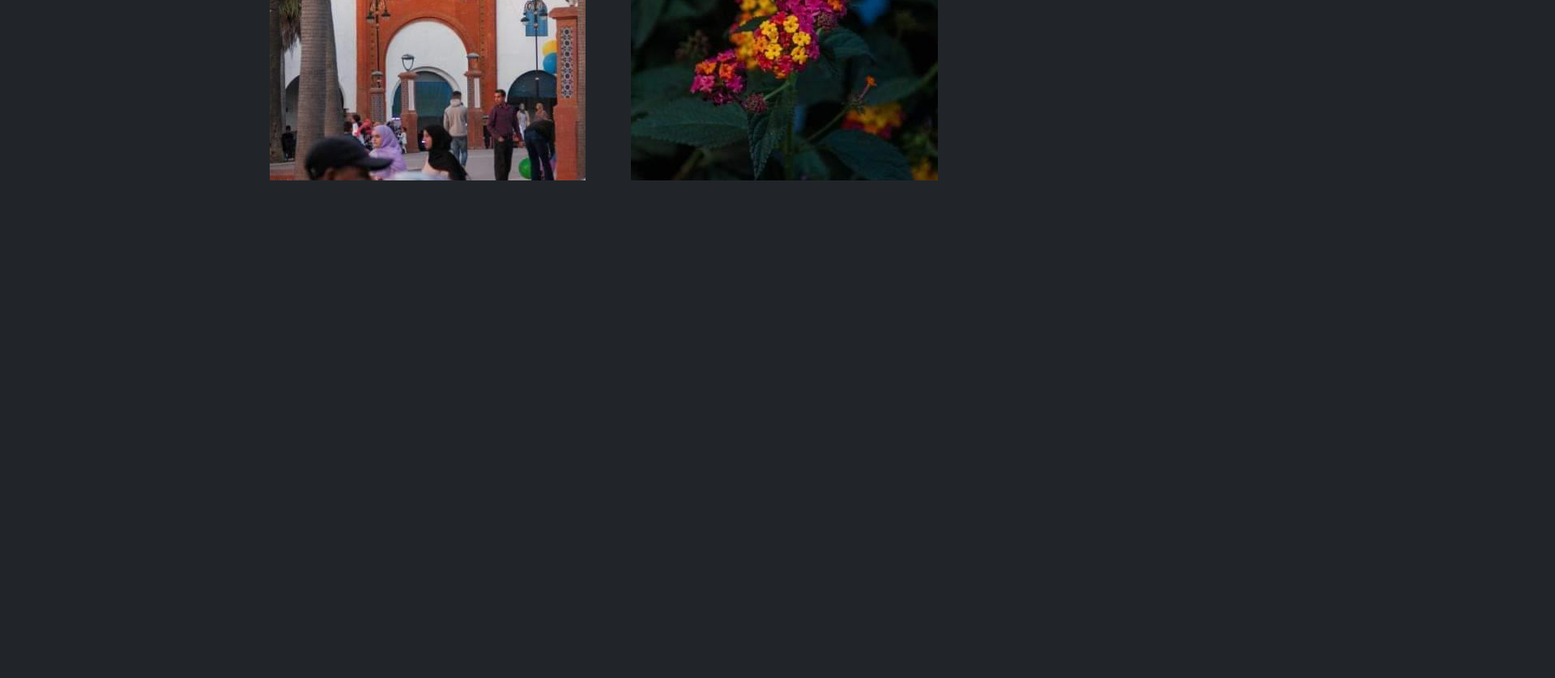
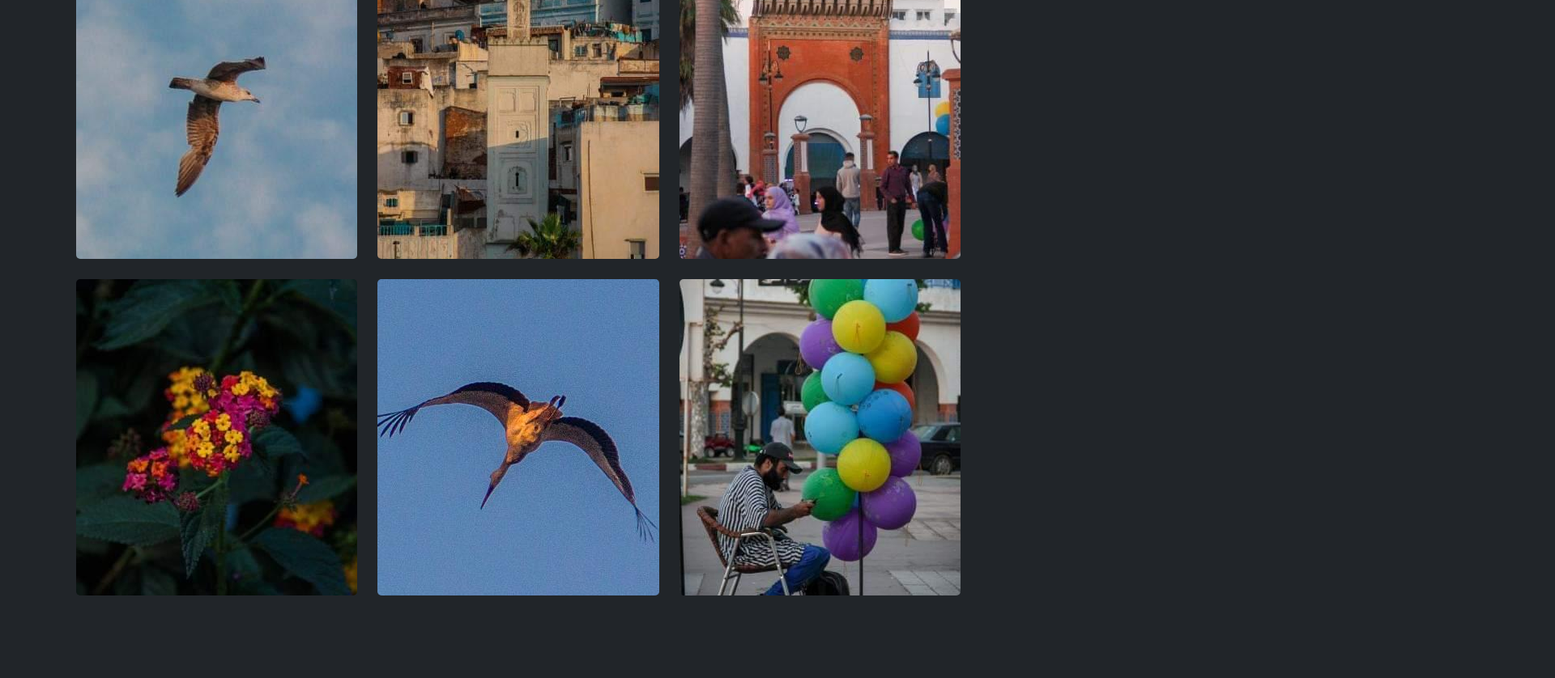
Before and after one commit to oubaycodes/Fadils-portfolio-website, a website built with Parcel: page index.html in a window 1280 px wide. Shown: the part 1890-2728 px from the top of the page at 81% size, 1920 px wide, since content can reach past the window. Before the commit the page ends 2190 px from the top, so only its background shows below. Built offline with nearby package versions, Linux system fonts and the light colour scheme.

Commit message:
finally fixed that fucking gallery

```diff
--- a/index.html
+++ b/index.html
@@ -53,9 +53,8 @@
       <div class="section-gallery">
         <h3 class="heading-tertiary">gallery</h3>
         <h2 class="heading-secondary">Library of some of my works</h2>
-
-        <div class="gallery">
-          <div class="grid--4-cols gap">
+        <div class="container">
+          <div class="gallery">
             <div class="img-container">
               <img
                 class="gallery-item"
@@ -127,6 +126,20 @@
                 alt="dog image"
               />
             </div>
+            <div class="img-container">
+              <img
+                class="gallery-item"
+                src="./content/img/Gallery-item-14.jpg"
+                alt="dog image"
+              />
+            </div>
+            <div class="img-container">
+              <img
+                class="gallery-item"
+                src="./content/img/Gallery-item-15.jpg"
+                alt="dog image"
+              />
+            </div>
           </div>
         </div>
       </div>
--- a/src/css/general.css
+++ b/src/css/general.css
@@ -31,7 +31,9 @@ body {
 }
 
 .container {
-  margin: 0 auto;
+  display: flex;
+  justify-content: center;
+  align-items: center;
 }
 .heading-primary {
   font-size: 3rem;
--- a/src/css/style.css
+++ b/src/css/style.css
@@ -58,17 +58,28 @@
   padding: 4.8rem 1.6rem;
 }
 .gallery {
-  width: 50%;
+  overflow: hidden;
+  display: grid;
+
+  grid-template-columns: repeat(3, 21.7rem);
+  grid-template-rows: repeat(4, 24.4rem);
+  gap: 1.6rem;
+  padding: 1.6rem;
   margin: 0 auto;
 }
-.images {
-  width: 100%;
-}
+
 .img-container {
+  border-radius: 5px;
   display: flex;
   justify-content: center;
   align-items: center;
   overflow: hidden;
-  height: 21.855rem;
-  width: 24.3567rem;
+  height: 100%;
+  height: 100%;
 }
+.img-container img {
+  transition: all 0.5s;
+}
+.img-container img:hover {
+  transform: scale(110%);
+}
```
